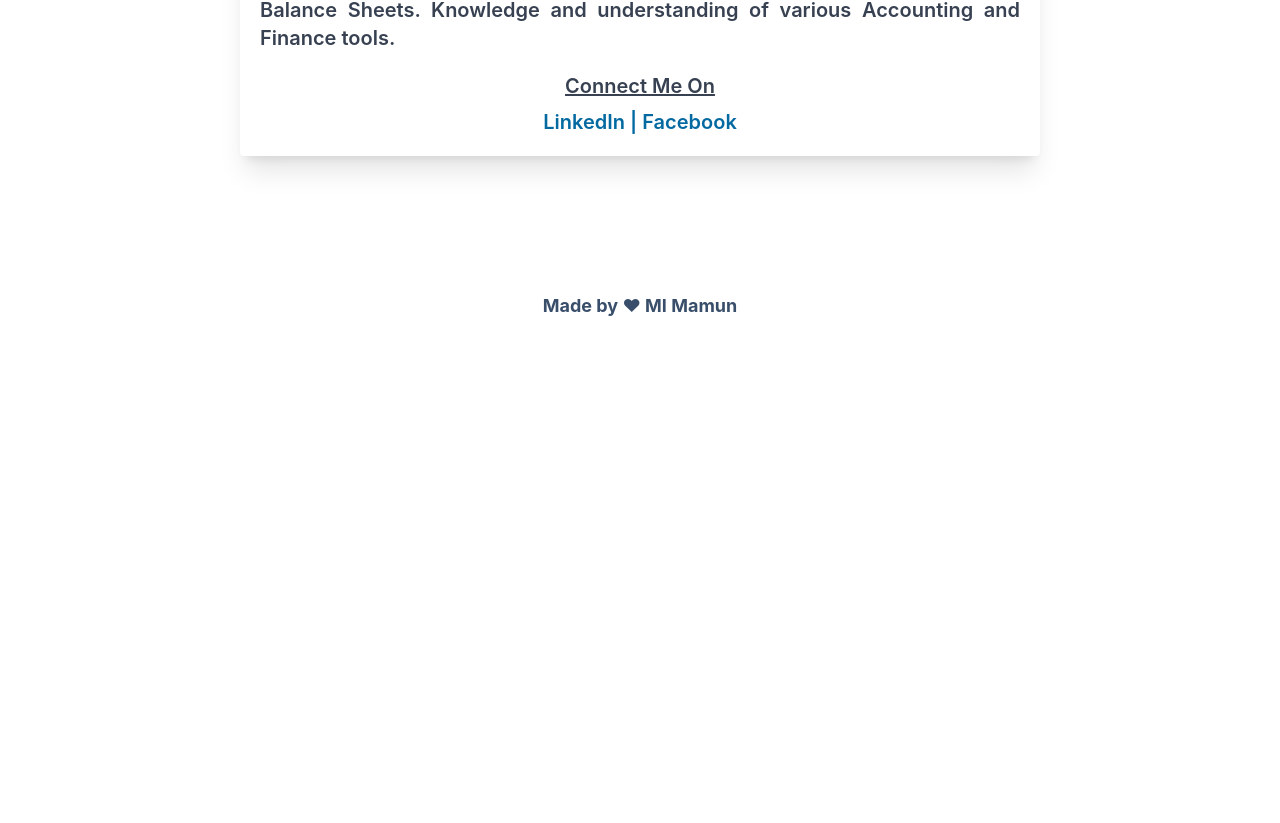
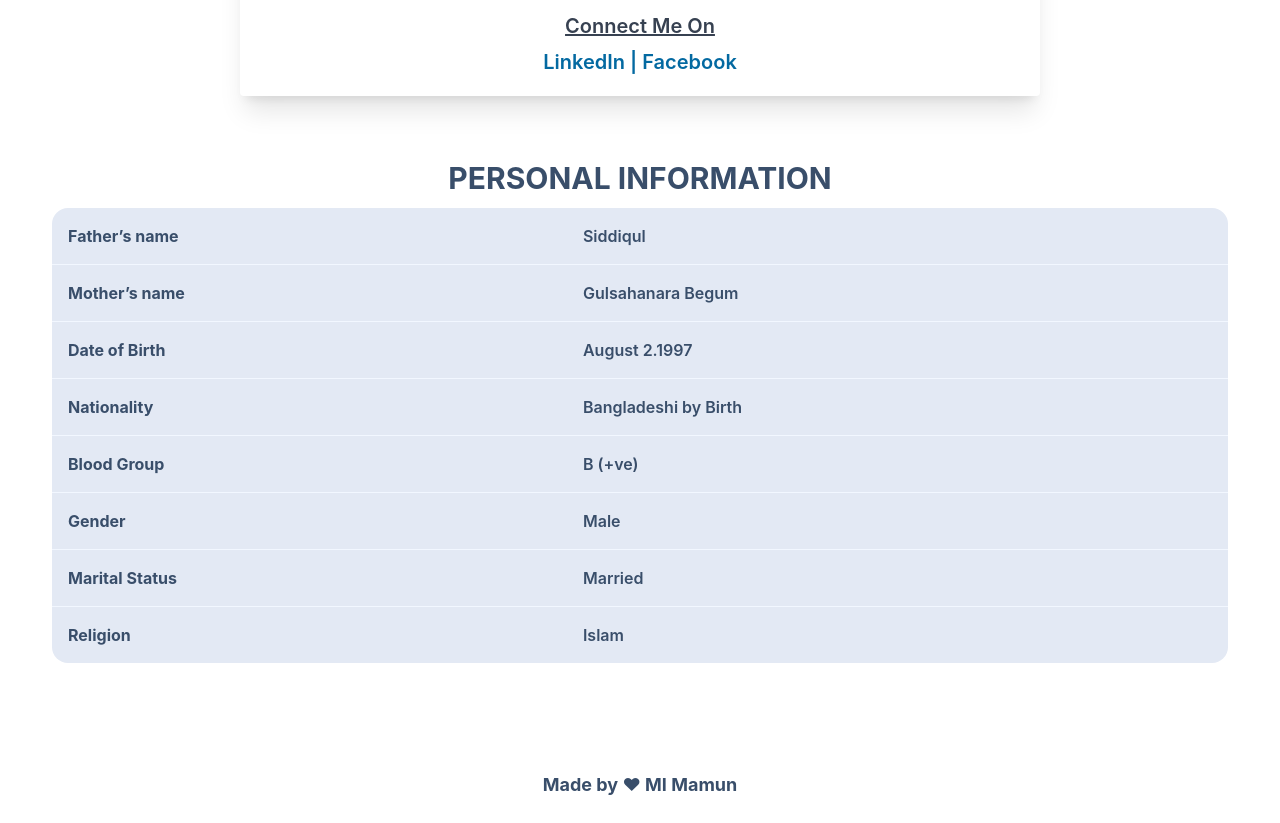
Before and after one commit to mmi-mamun/portfolio-for-saiful, a React (Create React App) app: page /about in a window 1280 px wide. Shown: the part 1070-1893 px from the top of the page. Before the commit the page ends 1502 px from the top, so only its background shows below. Built offline with nearby package versions, Linux system fonts and the light colour scheme.

Commit message:
Personal Information is added

```diff
--- a/src/Pages/About.js
+++ b/src/Pages/About.js
@@ -4,9 +4,9 @@ import picture from '../assets/photos/Anik.jpg';
 
 const About = () => {
     return (
-        <div>
+        <div className='my-12'>
             <Helmet>
-                <title>Saiful | About Me</title>
+                <title>Saiful | About</title>
             </Helmet>
             <h1 className='text-center font-bold text-4xl text-gray-700'>About Me</h1>
             <div>
@@ -14,8 +14,8 @@ const About = () => {
                     <img src={picture} alt="" className='rounded-2xl mb-10 w-2/3 lg:w-1/2' />
                     <h2 className='text-center text-5xl font-bold text-gray-700 mb-5'>Saiful Islam</h2>
                     <p className='text-center text-xl font-semibold text-gray-700 mb-5'>Strategic planner | Analytical thinker | Decision-maker</p>
-                    <p className='text-center text-xl font-semibold text-gray-700'><a href="mailto:ma.adib3006@gmail.com">saifull.islam0708@gmail.com</a></p>
-                    <p className='text-xl font-semibold text-justify text-gray-700 m-5'>I am Saiful Islam from Mirpur, Dhaka, Bangladesh. I completed BBA from Bangladesh University of Business and Technology, majoring Finance with a healthy CGPA 3.24. I took physical experience as an intern about various vouchers, how to record transaction, how to make Balance Sheet from Rio Fashion. I am highly detail-oriented individual, eager to contribute towards the building of a strong finance team. Skilled at handling Audit projects and Balance Sheets. Knowledge and understanding of various Accounting and Finance tools.</p>
+                    {/* <p className='text-center text-xl font-semibold text-gray-700'><a href="mailto:ma.adib3006@gmail.com">saifull.islam0708@gmail.com</a></p> */}
+                    <p className='font-semibold text-justify text-gray-700 m-5'>I am Saiful Islam from Mirpur, Dhaka, Bangladesh. I completed BBA from Bangladesh University of Business and Technology, majoring Finance with a healthy CGPA 3.24. I took physical experience as an intern about various vouchers, how to record transaction, how to make Balance Sheet from Rio Fashion. I am highly detail-oriented individual, eager to contribute towards the building of a strong finance team. Skilled at handling Audit projects and Balance Sheets. Knowledge and understanding of various Accounting and Finance tools.</p>
                     <p className='text-center underline text-xl font-semibold text-gray-700 mb-2'>Connect Me On</p>
                     <p className='text-center text-xl font-semibold text-sky-700 mb-5'>
                         {/* <a className='hover:underline' target="_blank" rel='noreferrer' href="https://github.com">Github</a> | */}
--- /dev/null
+++ b/src/Pages/AboutMe.js
@@ -0,0 +1,15 @@
+import React from 'react';
+import PersonalInformation from '../components/PersonalInformation';
+import About from './About';
+
+const AboutMe = () => {
+    return (
+        <div>
+            <About></About>
+            <h3 className="text-3xl text-center font-bold mt-16 uppercase">Personal Information</h3>
+            <PersonalInformation></PersonalInformation>
+        </div>
+    );
+};
+
+export default AboutMe;
--- a/src/Pages/Home.js
+++ b/src/Pages/Home.js
@@ -1,9 +1,8 @@
 import React from 'react';
 import Banner from '../components/Banner';
-import Projects from '../components/Projects';
-import Skills from '../components/Skills';
 import { Helmet } from "react-helmet";
 import Contact from '../components/Contact';
+import About from './About';
 
 const Home = () => {
     return (
@@ -11,7 +10,9 @@ const Home = () => {
             <Helmet>
                 <title>Saiful | Home</title>
             </Helmet>
+
             <Banner></Banner>
+            <About></About>
             <Contact></Contact>
         </div>
     );
--- a/src/Routes/route.js
+++ b/src/Routes/route.js
@@ -5,6 +5,7 @@ import Experiences from "../components/Experiences";
 import Skills from "../components/Skills";
 import Main from "../Layout/Main";
 import About from "../Pages/About";
+import AboutMe from "../Pages/AboutMe";
 import Blog from "../Pages/Blog";
 import Home from "../Pages/Home";
 import ProjectDetails from "../Pages/ProjectDetails";
@@ -29,7 +30,7 @@ export const router = createBrowserRouter([
             },
             {
                 path: '/about',
-                element: <About></About>
+                element: <AboutMe></AboutMe>
             },
             {
                 path: '/experiences',
--- a/src/components/Banner.js
+++ b/src/components/Banner.js
@@ -9,7 +9,7 @@ const Banner = () => {
             <div className='flex flex-col justify-center'>
                 <p className='text-2xl mb-3 text-gray-800'>Welcome to my portfolio</p>
                 <h2 className='text-4xl font-medium text-gray-800 mb-3'>I am Saiful Islam</h2>
-                <h2 className='text-4xl font-medium text-gray-800 h-24'>I love to <span>
+                <h2 className='text-4xl font-medium text-gray-800 h-24 mb-20'>I love to <span>
                     <Typewriter
                         words={['take Tea and Coffee ☕', 'Cycling 🚲', 'listen Song 🎧', 'play Cricket 🏏', 'play Football ⚽']}
                         loop={0}
@@ -23,6 +23,9 @@ const Banner = () => {
 
             </div>
             <div className='w-full lg:w-2/4 lg:mx-20'><Lottie animationData={animation} loop={true}></Lottie></div>
+
+            <div className="divider"></div>
+
         </div>
     );
 };
--- a/src/components/Contact.js
+++ b/src/components/Contact.js
@@ -2,6 +2,7 @@ import React, { useRef } from 'react';
 import emailjs from '@emailjs/browser';
 import { toast } from 'react-hot-toast';
 import saiful from '../assets/photos/saiful.jpg'
+import { Helmet } from 'react-helmet';
 
 const Contact = () => {
     const form = useRef();
@@ -18,7 +19,13 @@ const Contact = () => {
             });
     };
     return (
-        <div className="hero bg-base-200">
+        <div className="hero bg-base-200 my-12">
+            <Helmet>
+                <title>Saiful | Contact</title>
+            </Helmet>
+
+
+
             <div className="hero-content flex-col lg:flex-row">
                 {/* <img src="/images/stock/photo-1635805737707-575885ab0820.jpg" className="max-w-sm rounded-lg shadow-2xl" /> */}
                 <div className="card bg-base-100 shadow-xl mt-6">
--- a/src/components/Education.js
+++ b/src/components/Education.js
@@ -1,7 +1,16 @@
 import React from 'react';
+import { Helmet } from 'react-helmet';
 
 const Education = () => {
     return (
+        <div className="mockup-window border bg-base-300 my-20 px-3">
+            <Helmet>
+                <title>Saiful | Education</title>
+            </Helmet>
+
+
+            <h1 className="text-3xl font-bold text-center">Academic Result</h1>
+
             <div className="overflow-x-auto my-16">
                 <table className="table w-full">
                     {/* head */}
@@ -44,6 +53,8 @@ const Education = () => {
                     </tbody>
                 </table>
             </div>
+        </div>
+
     );
 };
 
--- a/src/components/Experiences.js
+++ b/src/components/Experiences.js
@@ -1,8 +1,14 @@
 import React from 'react';
+import { Helmet } from 'react-helmet';
 
 const Experiences = () => {
     return (
         <section className='my-12'>
+            <Helmet>
+                <title>Saiful | Experiences</title>
+            </Helmet>
+
+
             <div className=" bg-base-200 border">
                 <div className="hero-content text-center">
                     <div className="">
--- a/src/components/Footer.js
+++ b/src/components/Footer.js
@@ -2,7 +2,7 @@ import React from 'react';
 
 const Footer = () => {
     return (
-        <footer className="m-4 mt-auto py-24">
+        <footer className="m-4 mt-auto pt-24 pb-2">
             <p className='text-center text-lg font-bold'>Made by ❤ MI Mamun</p>
         </footer>
     );
--- /dev/null
+++ b/src/components/PersonalInformation.js
@@ -0,0 +1,56 @@
+import React from 'react';
+
+const PersonalInformation = () => {
+    return (
+        <div className="overflow-x-auto p-3">
+            <table className="table w-full">
+                <tbody>
+                    {/* row 1 */}
+                    <tr className="active">
+                        <th>Father’s name</th>
+                        <td className='font-semibold'>Siddiqul</td>
+                    </tr>
+                    {/* row 2 */}
+                    <tr className="active">
+                        <th>Mother’s name</th>
+                        <td className='font-semibold'>Gulsahanara Begum</td>
+                    </tr>
+                    {/* row 3 */}
+                    <tr className="active">
+                        <th>Date of Birth</th>
+                        <td className='font-semibold'>August 2.1997</td>
+                    </tr>
+
+                    <tr className="active">
+                        <th>Nationality</th>
+                        <td className='font-semibold'>Bangladeshi by Birth</td>
+                    </tr>
+
+                    <tr className="active">
+                        <th>Blood Group</th>
+                        <td className='font-semibold'>B (+ve)</td>
+                    </tr>
+
+
+                    <tr className="active">
+                        <th>Gender</th>
+                        <td className='font-semibold'>Male</td>
+                    </tr>
+
+                    <tr className="active">
+                        <th>Marital Status</th>
+                        <td className='font-semibold'>Married</td>
+                    </tr>
+
+                    <tr className="active">
+                        <th>Religion</th>
+                        <td className='font-semibold'>Islam </td>
+                    </tr>
+
+                </tbody>
+            </table>
+        </div>
+    );
+};
+
+export default PersonalInformation;
--- a/src/components/Skills.js
+++ b/src/components/Skills.js
@@ -4,11 +4,17 @@ import excel from '../assets/icons/ms-excel.png';
 import erp from '../assets/icons/erp.png';
 import browsing from '../assets/icons/net-browsing.png';
 import right from '../assets/icons/right.jpg';
+import { Helmet } from 'react-helmet';
 
 
 const Skills = () => {
     return (
-        <div className='mb-10'>
+        <div className='my-12'>
+            <Helmet>
+                <title>Saiful | Skill</title>
+            </Helmet>
+
+
             <h1 className="text-center text-4xl font-bold text-gray-700 py-5">Hard Skills</h1>
             <div className='flex flex-wrap gap-3 items-center justify-center mb-10'>
                 <img className="w-16 mr-3" src={word} alt="" />
```
Lines whose indentation alone changed are shown as unchanged.
